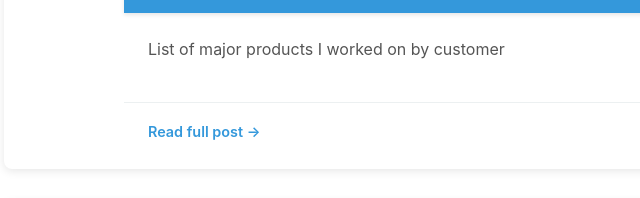
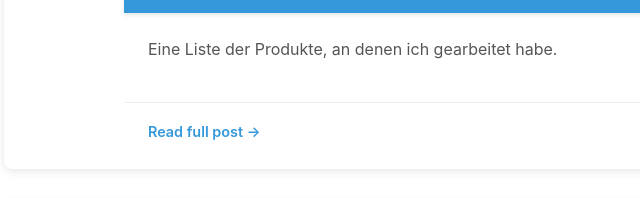
Before and after one commit to ooskapenaar/ron.wertlen.com, an Eleventy site: page src/blog.njk in a window 1280 px wide. Shown: the part 785-983 px from the top of the page, 186-826 px from the left. Built offline with nearby package versions, Linux system fonts and the light colour scheme; Eleventy itself is replaced by a stand-in of ours; files that its build step writes are made by us from their sources.

Commit message:
German metadata

```diff
--- a/src/blog/posts/4.md
+++ b/src/blog/posts/4.md
@@ -2,7 +2,7 @@
 layout: blog-post.njk
 title: "Mein Produkt Portfolio: Ronald Wertlen (Deutsche Fassung)"
 subtitle: ""
-excerpt: "List of major products I worked on by customer"
+excerpt: "Eine Liste der Produkte, an denen ich gearbeitet habe."
 date: 2025-10-04
 tags: ["Produktportfolio","Produktmanagement", "Softwareentwicklung", "Software-Engineering", "Leitung Software Entwicklung", "Abteilungsleiter"]
 image: "3.png"
```
